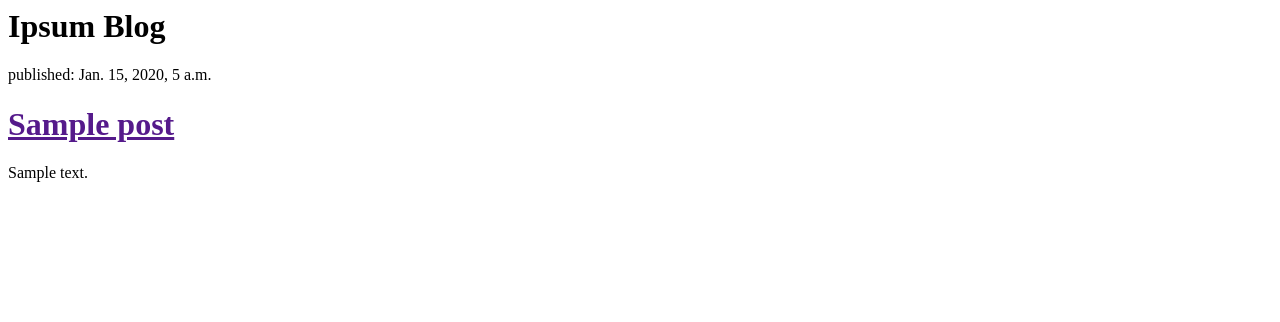
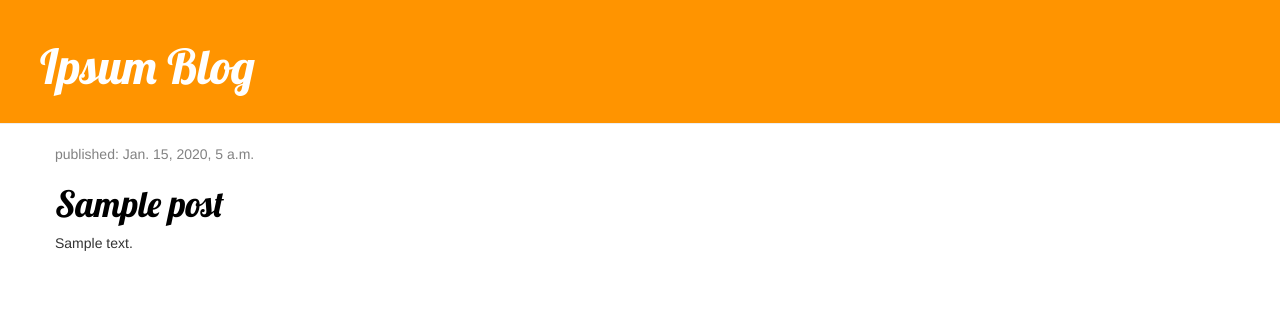
Before and after one commit to mkibabu/djangogirls, a Django app: template mysite/blog/templates/blog/post_list.html in a window 1280 px wide. Shown: the top 322 px of the page. Run offline with Django 3.2, Linux system fonts and the light colour scheme; the template is opened without the code that fills it: values that come from a table or form of the project are taken from there, others are empty; tables that the repository leaves empty hold one stand-in row (values such as "Sample post"); some libraries are stand-ins or nearby versions.

Commit message:
Add css files

```diff
--- /dev/null
+++ b/mysite/blog/static/css/blog.css
@@ -0,0 +1,51 @@
+h1 a {
+    color: #FCA205;
+    font-family: 'Lobster';
+}
+
+.page-header {
+    background-color: #ff9400;
+    margin-top: 0;
+    padding: 20px 20px 20px 40px;
+}
+
+.page-header h1, .page-header h1 a, .page-header h1 a:visited, .page-header h1 a:active {
+    color: #ffffff;
+    font-size: 36pt;
+    text-decoration: none;
+}
+
+.content {
+    margin-left: 40px;
+}
+
+h1, h2, h3, h4 {
+    font-family: 'Lobster', cursive;
+}
+
+.date {
+    color: #828282;
+}
+
+.save {
+    float: right;
+}
+
+.post-form textarea, .post-form input {
+    width: 100%;
+}
+
+.top-menu, .top-menu:hover, .top-menu:visited {
+    color: #ffffff;
+    float: right;
+    font-size: 26pt;
+    margin-right: 20px;
+}
+
+.post {
+    margin-bottom: 70px;
+}
+
+.post h1 a, .post h1 a:visited {
+    color: #000000;
+}
--- a/mysite/blog/templates/blog/post_list.html
+++ b/mysite/blog/templates/blog/post_list.html
@@ -1,21 +1,32 @@
+{% load staticfiles %}
 <html>
   <head>
     <title>Blog</title>
-  <head>
+    <link rel="stylesheet" href="//maxcdn.bootstrapcdn.com/bootstrap/3.2.0/css/bootstrap.min.css">
+    <link rel="stylesheet" href="//maxcdn.bootstrapcdn.com/bootstrap/3.2.0/css/bootstrap-theme.min.css">
+    <link rel="stylesheet" href="{% static 'css/blog.css' %}">
+    <link href="http://fonts.googleapis.com/css?family=Lobster&subset=latin,latin-ext" rel="stylesheet" type="text/css">
+  </head>
   <body>
-    <div>
-      <h1>Ipsum Blog</h1>
+    <div class="page-header">
+     <h1><a href="/">Ipsum Blog</a></h1>
     </div>
 
-    {% for post in posts %}
-       <div>
-         <p>published: {{ post.published_date }}</p>
-         <h1><a href=''> {{ post.title }}</a></h1>
-         <p>
-          {{ post.text|linebreaks }}
-         </p>
-       </div>
-    {% endfor %}
+    <div class="content container">
+      <div class="row">
+        <div class="col-md-8">
+           {% for post in posts %}
+              <div class="post">
+                <div class="date">
+                  <p>published: {{ post.published_date }}</p>
+                </div>
+                <h1><a href=''> {{ post.title }}</a></h1>
+                <p>{{ post.text|linebreaks }}</p>
+              </div>
+           {% endfor %}
+        </div>
+      </div>
+    </div>
 
   </body>
 </html>
```
